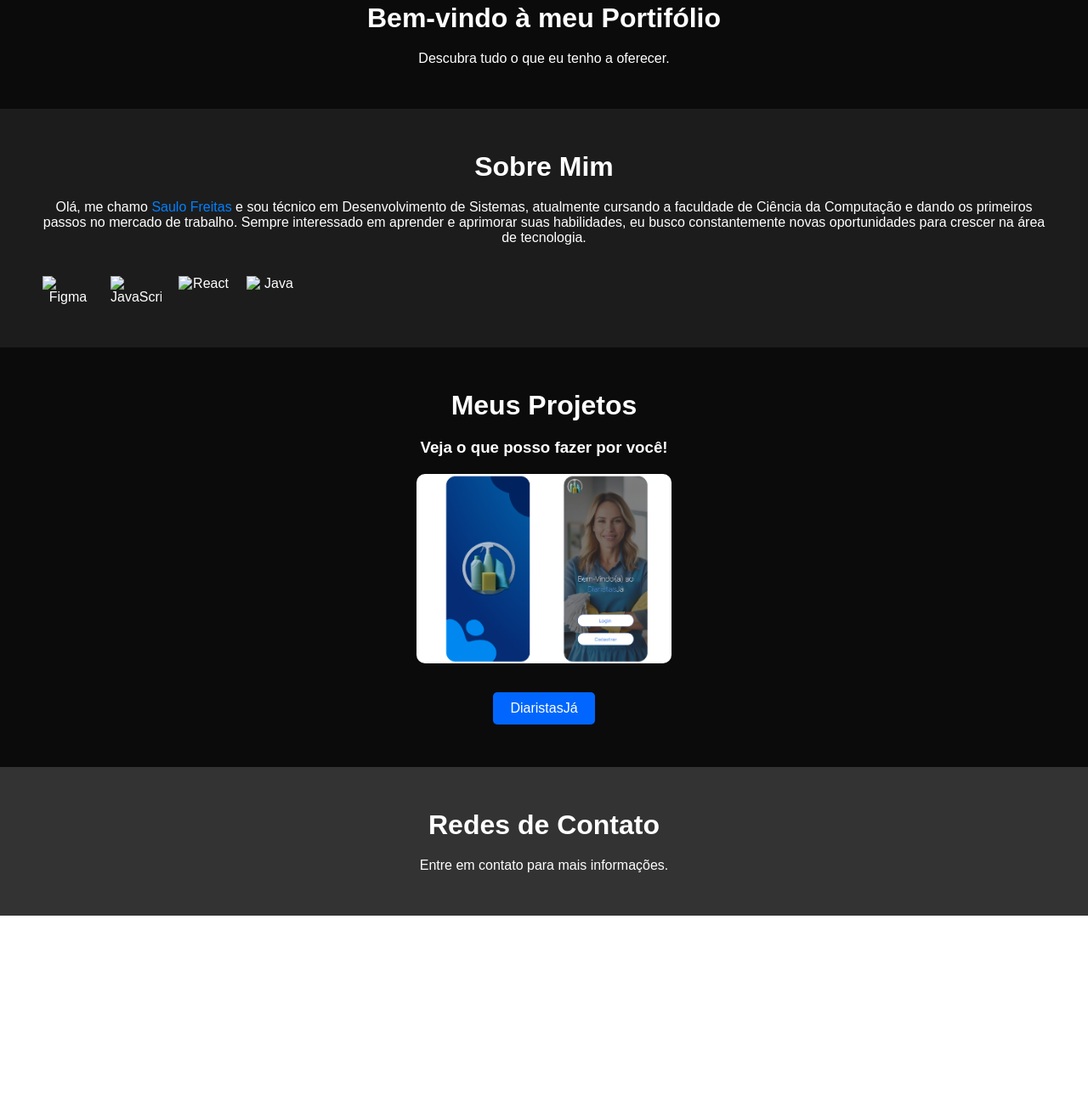
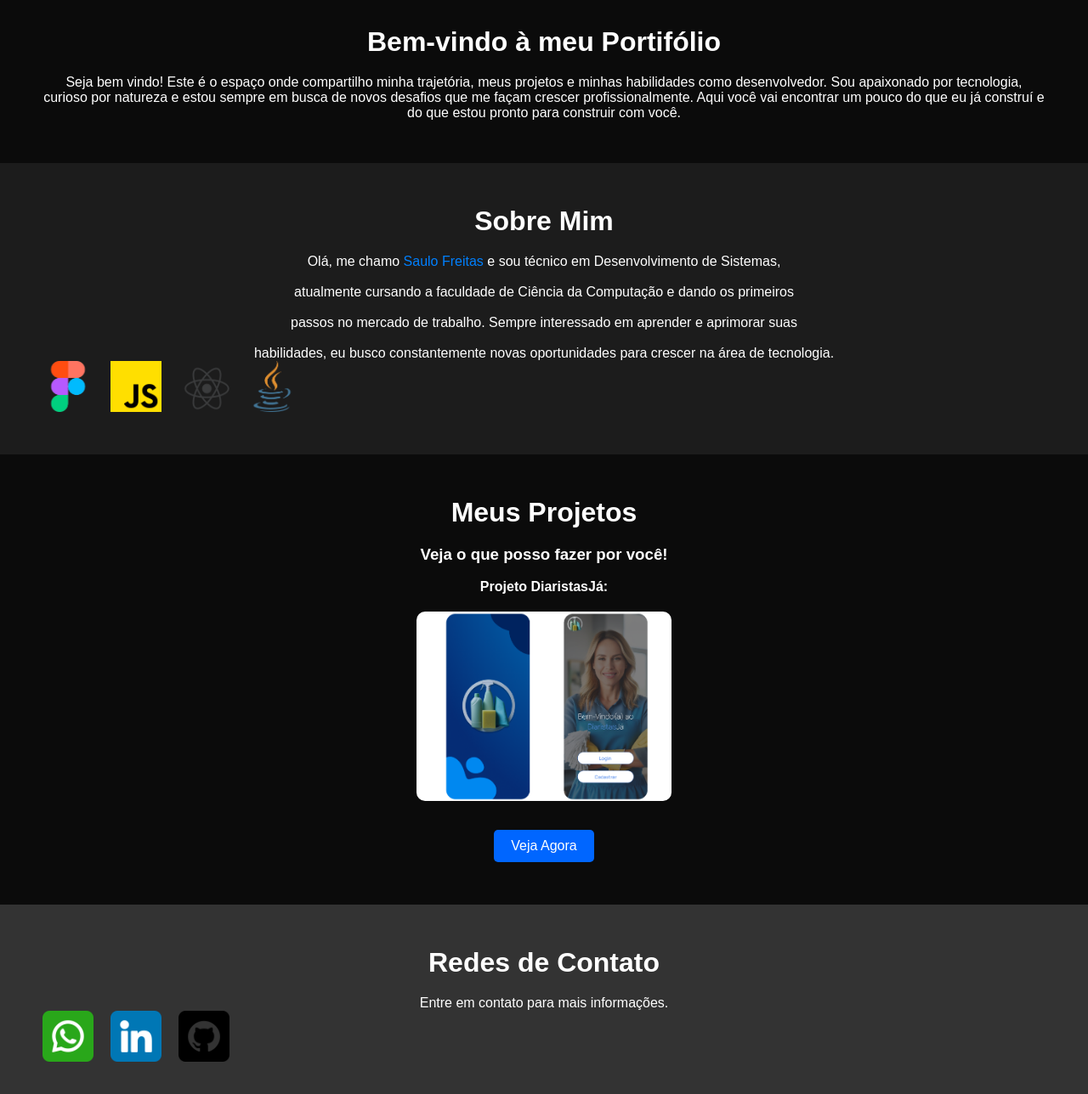
Before and after one commit to SauloFreitas1619/Trabalho-, a plain HTML site: page index.html in a window 1280 px wide. Shown: the part 338-1626 px from the top of the page at 85% size. Before the commit the page ends 1416 px from the top, so only its background shows below. Drawn offline with Linux system fonts and the light colour scheme.

Commit message:
Update index.html

```diff
--- a/index.html
+++ b/index.html
@@ -9,7 +9,7 @@
 </head>
 <body>
     <nav class="navbar">
-        <div class="logo"><img class="imagem" src="fts/cover-removebg-preview.png" alt=""></div>
+        <div class="logo"><img class="imagem" src="cover-removebg-preview.png" alt=""></div>
         <ul class="nav-links">
             <li><a href="#home">Home</a></li>
             <li><a href="#sobre">Sobre</a></li>
@@ -17,50 +17,60 @@
             <li><a href="#contato">Contato</a></li>
         </ul>
     </nav>
-    <header>
+    <header class="header">
         <h1>Saulo Freitas</h1>
+        <h2>Desenvolvedor Back-End & Mobile</h2>
+        <div class="barra"></div>
     </header>
 
     <section id="home" class="section">
         <h1>Bem-vindo à meu Portifólio</h1>
-        <p>Descubra tudo o que eu tenho a oferecer.</p>
+        <p>Seja bem vindo! Este é o espaço onde compartilho minha trajetória, meus projetos e minhas habilidades como desenvolvedor.
+            Sou apaixonado por tecnologia, curioso por natureza e estou sempre em busca de novos desafios que me façam crescer profissionalmente.
+            Aqui você vai encontrar um pouco do que eu já construí e do que estou pronto para construir com você.</p>
     </section>
 
     <section id="sobre" class="section">
         <h1>Sobre Mim</h1>
         <p>Olá, me chamo <span style="color: #0080ff;">Saulo Freitas</span> e sou técnico em
-        Desenvolvimento de Sistemas, atualmente
-        cursando a faculdade de Ciência da Computação e
-        dando os primeiros passos no mercado de trabalho.
-        Sempre interessado em aprender e aprimorar suas
-        habilidades, eu busco constantemente novas
-        oportunidades para crescer na área de tecnologia. </p> <br><br>
+        Desenvolvimento de Sistemas, </p> <br>
+        <p>atualmente cursando a faculdade de Ciência da Computação e
+        dando os primeiros</p><br>
+        <p> passos no mercado de trabalho.
+        Sempre interessado em aprender e aprimorar suas</p> <br>
+        <p>habilidades, eu busco constantemente novas
+        oportunidades para crescer na área de tecnologia.</p>
     <div class="container">
-        <img src="fts/figma.png" class="icon" alt="Figma">
-        <img src="fts/javascript.png" class="icon" alt="JavaScript">
-        <img src="fts/react.png" class="icon" alt="React">
-        <img src="fts/java.png" class="icon" alt="Java">
+        <img src="figma.png" class="icon" alt="Figma">
+        <img src="javascript.png" class="icon" alt="JavaScript">
+        <img src="react.png" class="icon" alt="React">
+        <img src="java.png" class="icon" alt="Java">
     </div>
     </section>
 
-
-
     <section id="projetos" class="section">
         <h1>Meus Projetos</h1>
-        <h3><p>Veja o que posso fazer por você!</p></h3>
+        <h3><p>Veja o que posso fazer por você!</p></h3><br>
+        <h4><label for="">Projeto DiaristasJá:</label></h4>
         <img src="diaris.png" alt=""><br>
-        <a href="https://www.figma.com/design/
-        WhnZLuNxJaxzDQ0UaIoiBP/DiaristasJ%C3%A1
-        ---Vers%C3%A3o-Nova?node-id=0-1&t=gXeBQ
-        pUtlrO91Ipo-1" target="_blank">DiaristasJá</a>
+        <a href="https://www.figma.com/design/WhnZLuNxJaxzDQ0UaIoiBP/DiaristasJ%C3%A1---Vers%C3%A3o-Nova?node-id=0-1&t=gXeBQpUtlrO91Ipo-1" target="_blank">Veja Agora</a>
 
     </section>
-
-
 
     <section id="contato" class="section">
         <h1>Redes de Contato</h1>
         <p>Entre em contato para mais informações.</p>
+        <div class="container">
+            <a href="https://wa.me/5571986744912" target="_blank">
+                <img src="whatsapp.png" class="icon" alt="Whatsapp">
+            </a>
+            <a href="https://www.linkedin.com/in/saulo-freitas-8aaa74282/" target="_blank">
+                <img src="linkedin.png" class="icon" alt="LinkedIn">
+            </a>
+            <a href="https://github.com/SauloFreitas1619" target="_blank">
+                <img src="github.png" class="icon" alt="Github">
+            </a>
+        </div>
     </section>
 
     <script src="script.js"></script>
```
